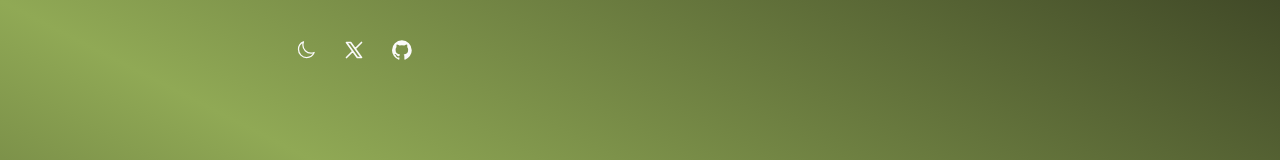
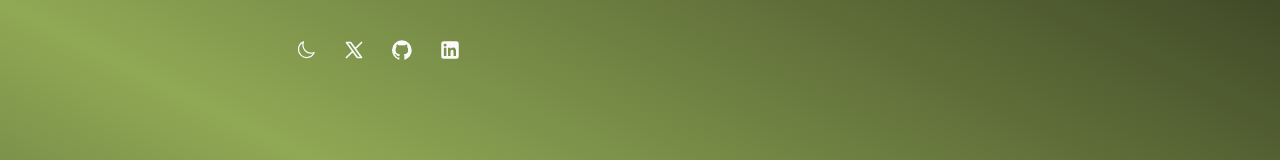
Before and after one commit to devmattrs/portfolio, a SvelteKit app: page / in a window 1280 px wide. Shown: the top 160 px of the page. Built offline with nearby package versions, Linux system fonts and the light colour scheme; a web font is replaced by a local one.

Commit message:
added linkedin

```diff
--- /dev/null
+++ b/src/lib/components/icons/linkedin.svelte
@@ -0,0 +1,18 @@
+<script>
+	let { class: className, ...props } = $props();
+</script>
+
+<svg
+	class={className}
+	{...props}
+	xmlns="http://www.w3.org/2000/svg"
+	width="200"
+	height="200"
+	viewBox="0 0 16 16"
+	><path
+		fill="currentColor"
+		fill-rule="evenodd"
+		d="M3 1a2 2 0 0 0-2 2v10a2 2 0 0 0 2 2h10a2 2 0 0 0 2-2V3a2 2 0 0 0-2-2H3Zm1.102 4.297a1.195 1.195 0 1 0 0-2.39a1.195 1.195 0 0 0 0 2.39Zm1 7.516V6.234h-2v6.579h2ZM6.43 6.234h2v.881c.295-.462.943-1.084 2.148-1.084c1.438 0 2.219.953 2.219 2.766c0 .087.008.484.008.484v3.531h-2v-3.53c0-.485-.102-1.438-1.18-1.438c-1.079 0-1.17 1.198-1.195 1.982v2.986h-2V6.234Z"
+		clip-rule="evenodd"
+	/></svg
+>
--- a/src/routes/+layout.svelte
+++ b/src/routes/+layout.svelte
@@ -14,6 +14,7 @@
 	import Background from './components/background.svelte';
 	import Twitch from '$lib/components/icons/twitch.svelte';
 	import Github from '$lib/components/icons/github.svelte';
+	import LinkedIn from '$lib/components/icons/linkedin.svelte';
 
 	let { children } = $props();
 
@@ -73,6 +74,11 @@
 			icon: Github,
 			href: 'https://github.com/devmattrs',
 			label: 'Github'
+		},
+		{
+			icon: LinkedIn,
+			href: 'https://www.linkedin.com/in/matthew-schroder',
+			label: 'LinkedIn'
 		}
 		// {
 		// 	icon: Twitch,
```
